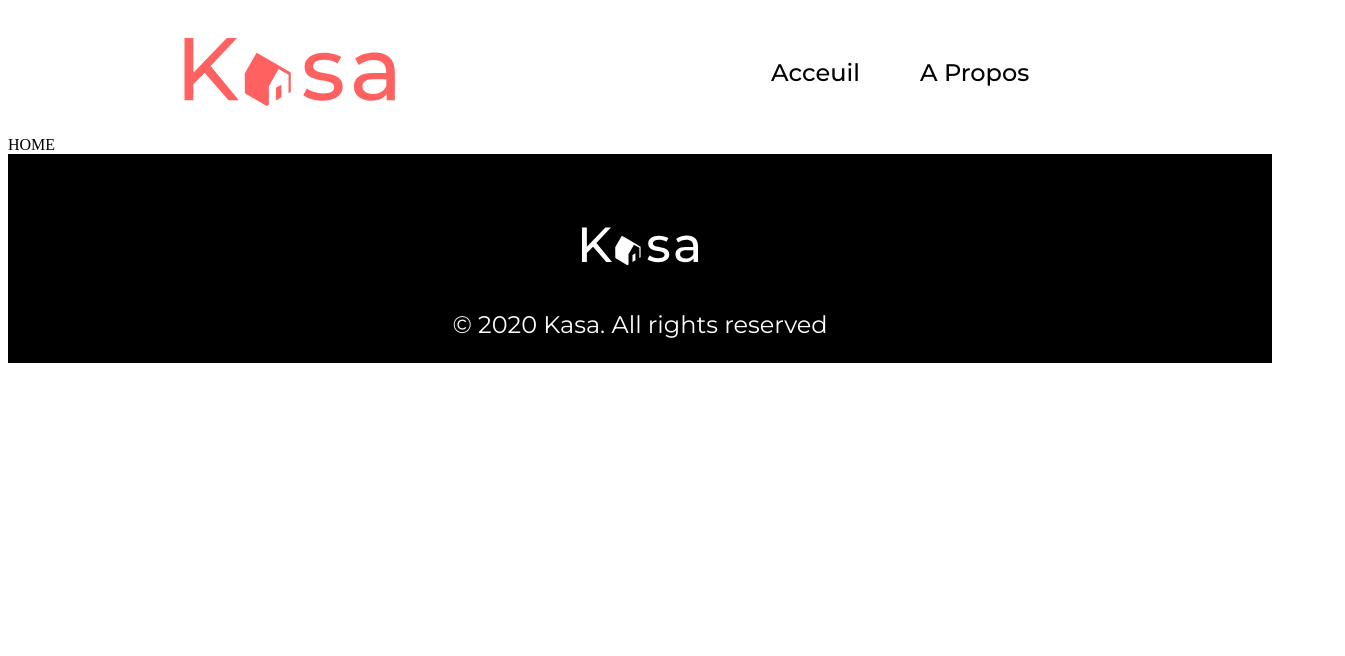
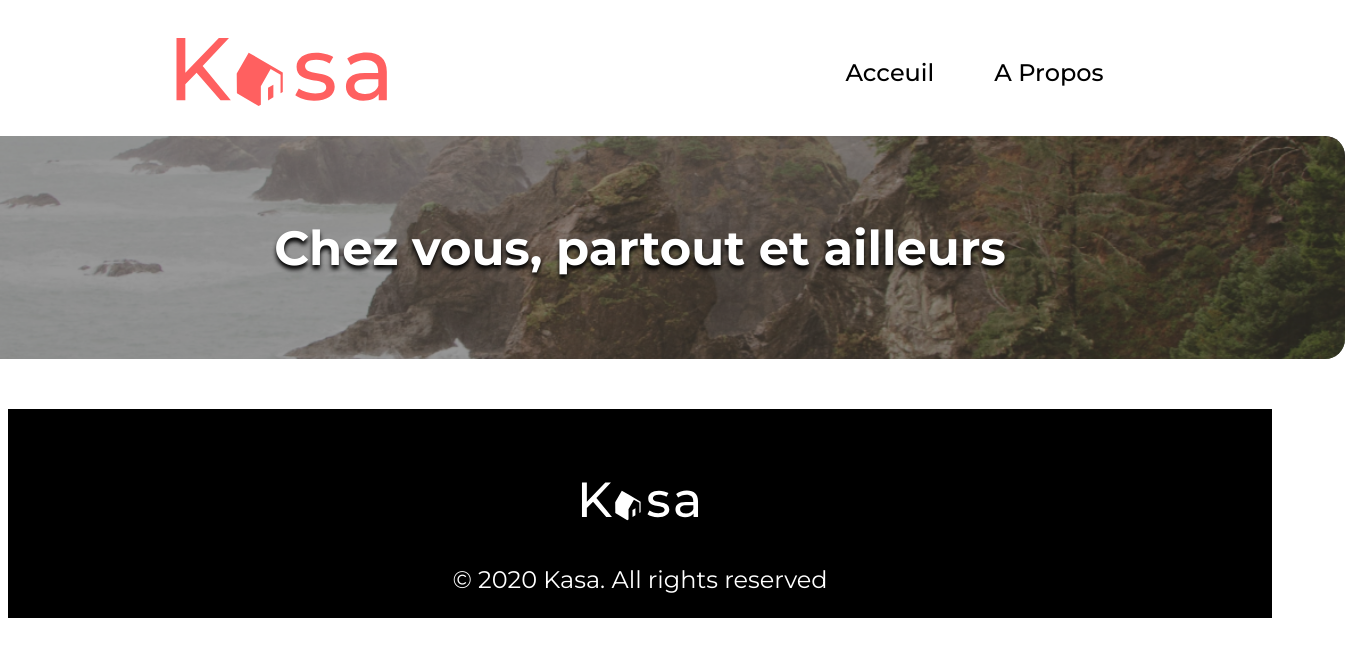
Before and after one commit to Marine-Cede/Project_kasa, a React (Vite) app: page / in a window 1280 px wide. Shown: the top 656 px of the page, 1345 px wide, since content can reach past the window. Built offline with nearby package versions, Linux system fonts and the light colour scheme.

Commit message:
feat: ajout de la banner

```diff
--- a/src/App.scss
+++ b/src/App.scss
@@ -1,4 +1,7 @@
 .main_page {
     width: 100%;
+    display: flex;
+    flex-direction: column;
+    align-items: center;
 
 }
--- /dev/null
+++ b/src/components/Banner/Banner.jsx
@@ -0,0 +1,11 @@
+import bannerImg from "../../assets/Banner_Background.png"
+import "./Banner.scss"
+
+export default function Banner(){
+    return (
+        <div className="banner">
+            <img className="banner__image" src={bannerImg} alt="Paysage rocheux au bord de mer"></img>
+            <h1 className="banner__title">Chez vous, partout et ailleurs</h1>
+        </div>
+    )
+}
--- /dev/null
+++ b/src/components/Banner/Banner.scss
@@ -0,0 +1,24 @@
+.banner{
+    width: fit-content;
+    display: flex;
+    flex-direction: column;
+    justify-content: center;
+    align-items: center;
+    position: relative;
+    overflow: hidden;
+    height: 223px;
+    border-radius: 20px;
+    margin-bottom: 50px;
+    background-color: #000000;
+    &__image {
+        width: 1410px;
+        opacity: 60%;
+    }
+    &__title {
+        position: absolute;
+        color: white;
+        font-family: "Montserrat", sans-serif;
+        font-size: 48px;
+        text-shadow: 0px 4px 4px #000000;
+    }
+}
--- a/src/layout/header/Header.scss
+++ b/src/layout/header/Header.scss
@@ -1,5 +1,5 @@
 .navigation {
-    width: 90%;
+    width: 100%;
     display: flex;
     flex-direction: row;
     align-items: center;
--- a/src/pages/Home.jsx
+++ b/src/pages/Home.jsx
@@ -1,6 +1,7 @@
+import Banner from "../components/Banner/Banner";
 
 export default function Home() {
-    return (<div>
-        HOME
-    </div>)
+    return (
+        <Banner/>
+    )
 }
```
Also changed, not shown: src/assets/Banner_Background.png (added), src/pages/Home.scss (added).
